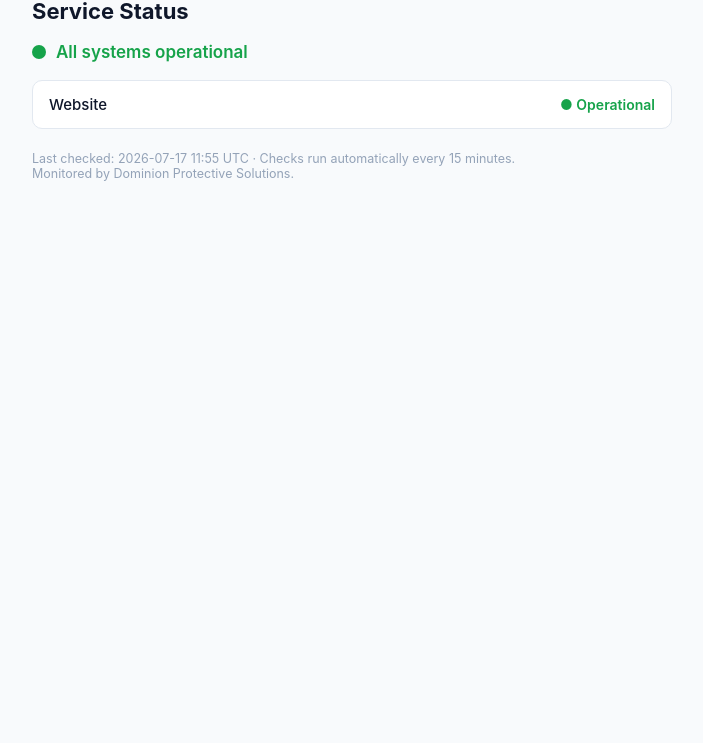
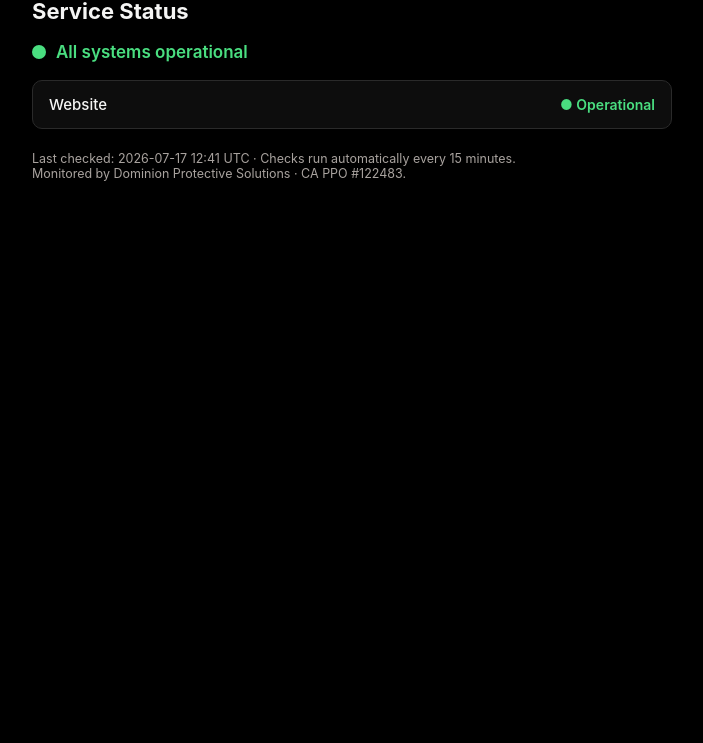
Before and after one commit to Dominion-Protective-Solutions/dps-status, a plain HTML site: page index.html in a window 1280 px wide. Shown: the part 57-800 px from the top of the page, without its empty margins (288-991 px from the left). Drawn offline with Linux system fonts and the light colour scheme.

Commit message:
status update

```diff
--- a/index.html
+++ b/index.html
@@ -4,29 +4,29 @@
 <meta http-equiv="refresh" content="300">
 <title>Dominion Protective Solutions — Status</title>
 <style>
-body{margin:0;font-family:-apple-system,Segoe UI,Roboto,Helvetica,Arial,sans-serif;background:#f8fafc;color:#0f172a}
+body{margin:0;font-family:-apple-system,Segoe UI,Roboto,Helvetica,Arial,sans-serif;background:#000000;color:#f5f5f4}
 .wrap{max-width:640px;margin:0 auto;padding:32px 20px}
-.brand{font-size:14px;letter-spacing:.08em;text-transform:uppercase;color:#b91c1c;font-weight:700}
-h1{font-size:22px;margin:6px 0 2px}
+.brand{font-size:14px;letter-spacing:.08em;text-transform:uppercase;color:#d4a853;font-weight:700}
+h1{font-size:22px;margin:6px 0 2px;color:#f5f5f4}
 .head{display:flex;align-items:center;gap:10px;margin:18px 0}
-.dot{width:14px;height:14px;border-radius:50%;background:#16a34a}
-.headline{font-size:17px;font-weight:600;color:#16a34a}
-.banner{background:#eff6ff;border:1px solid #bfdbfe;border-radius:8px;padding:12px 14px;font-size:14px;margin:14px 0}
-.card{background:#fff;border:1px solid #e2e8f0;border-radius:10px;overflow:hidden;margin-top:14px}
-.row{display:flex;justify-content:space-between;align-items:center;padding:14px 16px;border-bottom:1px solid #f1f5f9}
+.dot{width:14px;height:14px;border-radius:50%;background:#4ade80}
+.headline{font-size:17px;font-weight:600;color:#4ade80}
+.banner{background:#1a1a1a;border:1px solid #2a2a2a;border-radius:8px;padding:12px 14px;font-size:14px;margin:14px 0;color:#f5f5f4}
+.card{background:#0d0d0d;border:1px solid #2a2a2a;border-radius:10px;overflow:hidden;margin-top:14px}
+.row{display:flex;justify-content:space-between;align-items:center;padding:14px 16px;border-bottom:1px solid #2a2a2a}
 .row:last-child{border-bottom:none}
 .svc{font-size:15px;font-weight:500}
-.note{font-size:12.5px;color:#64748b;font-weight:400;margin-top:2px}
+.note{font-size:12.5px;color:#a8a29e;font-weight:400;margin-top:2px}
 .state{font-size:14px;font-weight:600;white-space:nowrap}
-footer{margin-top:22px;font-size:12.5px;color:#94a3b8}
+footer{margin-top:22px;font-size:12.5px;color:#a8a29e}
 </style></head><body><div class="wrap">
 <div class="brand">Dominion Protective Solutions</div>
 <h1>Service Status</h1>
 <div class="head"><div class="dot"></div><div class="headline">All systems operational</div></div>
 
 <div class="card">
-<div class="row"><div class="svc">Website</div><div class="state" style="color:#16a34a">● Operational</div></div>
+<div class="row"><div class="svc">Website</div><div class="state" style="color:#4ade80">● Operational</div></div>
 </div>
-<footer>Last checked: 2026-07-17 11:55 UTC · Checks run automatically every 15 minutes.<br>
-Monitored by Dominion Protective Solutions.</footer>
+<footer>Last checked: 2026-07-17 12:41 UTC · Checks run automatically every 15 minutes.<br>
+Monitored by Dominion Protective Solutions · CA PPO #122483.</footer>
 </div></body></html>
```
